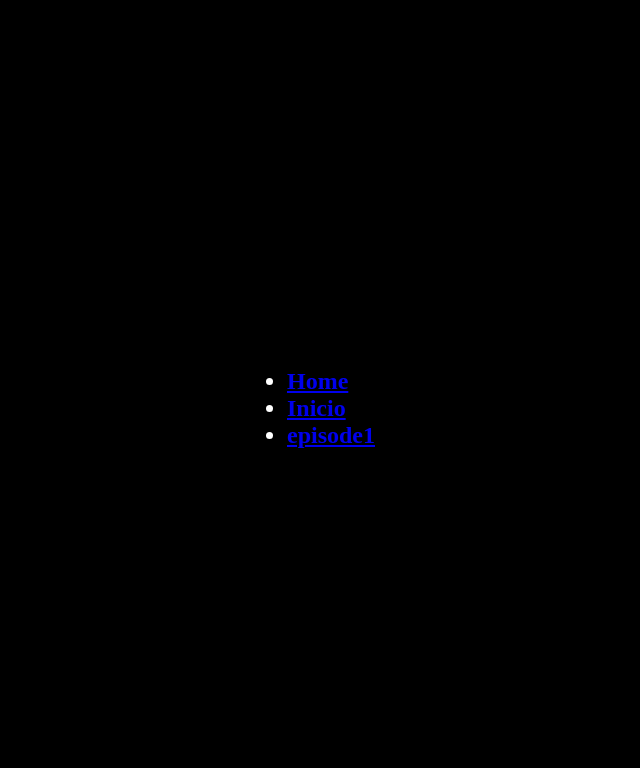
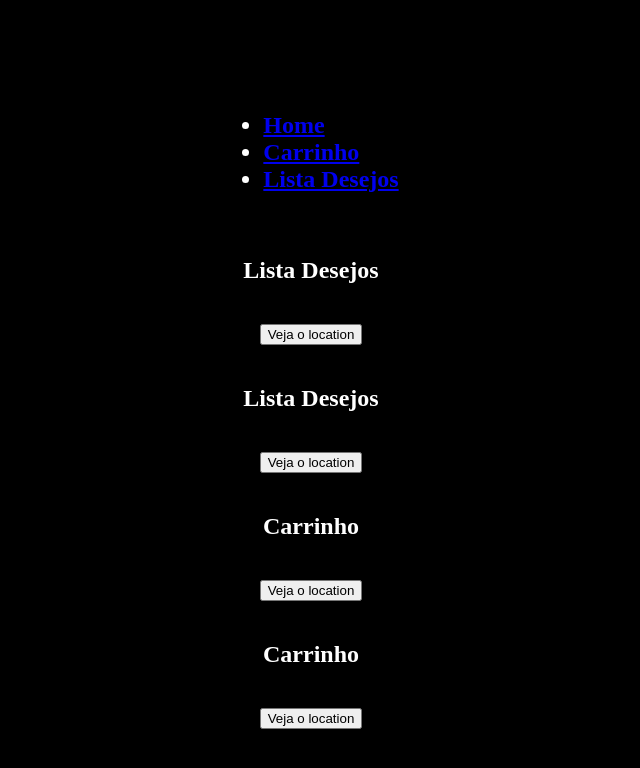
Before and after one commit to Victor-Jacon/consumir-api-react, a React (Create React App) app: page / in a window 1280 px wide. Shown: the top 768 px of the page, without its empty margins (329-969 px from the left). Built offline with nearby package versions, Linux system fonts and the light colour scheme.

Commit message:
react-router: componente Prompt + props when + props message + withRouter

```diff
--- a/src/react-router-dom/PageLearnReactRouterDom.jsx
+++ b/src/react-router-dom/PageLearnReactRouterDom.jsx
@@ -1,12 +1,12 @@
 import React, { useState, useEffect } from 'react'
 import styled from 'styled-components'
-import { BrowserRouter, Link, Switch, Route, useHistory, useLocation, NavLink, Redirect } from 'react-router-dom'
+import { BrowserRouter, Link, Switch, Route, useHistory, useLocation, NavLink, Redirect, Prompt, withRouter } from 'react-router-dom'
 import queryString from 'query-string'
 
 const PageLearnReactRouterDom = () => {
   return (
     <>
-      <RedirectExample />
+      <WithRouterExampleDepois />
     </>
   )
 }
@@ -585,6 +585,95 @@ export const RedirectExample = () => {
   )
 }
 
+export const PromptNavigation = () => {
+  return (
+    <Container>
+      <ul>
+        <li><Link to='/home'>Home</Link></li>
+        <li><Link to='/carrinho'>Carrinho</Link></li>
+        <li><Link to='/finalizar-compra'>Finalizar Compra</Link></li>
+      </ul>
+
+      <Switch>
+        <Route path="/home">Home</Route>
+        <Route path="/carrinho">Carrinho</Route>
+        <Route path="/finalizar-compra" component={PromptNavigationExample} />
+      </Switch>
+    </Container>
+  )
+}
+
+export const PromptNavigationExample = () => {
+  return (
+    <Container>
+      <h1>Register</h1>
+      <Prompt when={true} message='Você precisa se cadastrar antes de finalizar a compra'/>
+    </Container>
+  )
+}
+
+// Abre: Entendendo withRouter
+export const WithRouterExampleAntes = () => {
+  return (
+    <Container>
+      <ul>
+        <li><Link to='/home'>Home</Link></li>
+        <li><Link to='/carrinho'>Carrinho</Link></li>
+        <li><Link to='/lista-desejos'>Lista Desejos</Link></li>
+      </ul>
+
+      <Route path="/home">Home</Route>
+      <Route path="/carrinho" component={WithRouterExampleCarrinho}/>
+      <Route path="/lista-desejos" component={WithRouterExampleListaDesejos} />
+    </Container>
+  )
+}
+
+export const WithRouterExampleCarrinho_ = ({ history }) => (
+  <>
+    <p>Carrinho</p>
+    <button onClick={() => console.log(history)}>Veja o location</button>
+  </>
+)
+
+export const WithRouterExampleListaDesejos_ = ({ history }) => (
+  <>
+    <p>Lista Desejos</p>
+    <button onClick={() => console.log(history)}>Veja o location</button>
+  </>
+)
+
+export const WithRouterExampleDepois = () => {
+  return (
+    <Container>
+      <ul>
+        <li><Link to='/home'>Home</Link></li>
+        <li><Link to='/carrinho'>Carrinho</Link></li>
+        <li><Link to='/lista-desejos'>Lista Desejos</Link></li>
+      </ul>
+      <>
+        <>
+          <Route path="/home">Home</Route>
+        </>
+        <>
+          <WithRouterExampleListaDesejos />
+          <WithRouterExampleListaDesejos.WrappedComponent />
+        </>
+
+        <>
+          <WithRouterExampleCarrinho />
+          <WithRouterExampleCarrinho.WrappedComponent />
+        </>
+      </>
+    </Container>
+  )
+}
+
+const WithRouterExampleListaDesejos = withRouter(WithRouterExampleListaDesejos_)
+const WithRouterExampleCarrinho = withRouter(WithRouterExampleCarrinho_)
+
+// Fecha: Entendendo withRouter
+
 // Styled Components
 const Container = styled.div`
   background-color: black;
```
